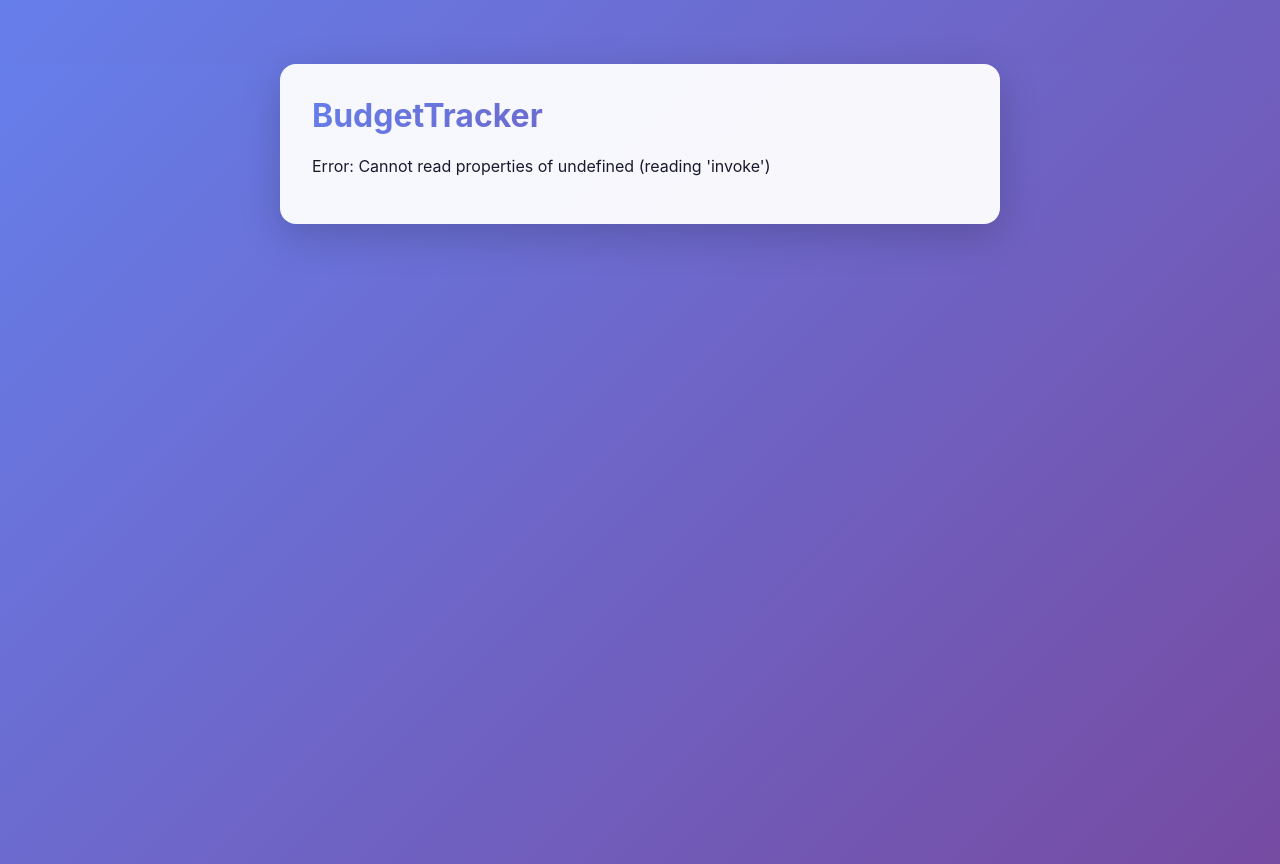
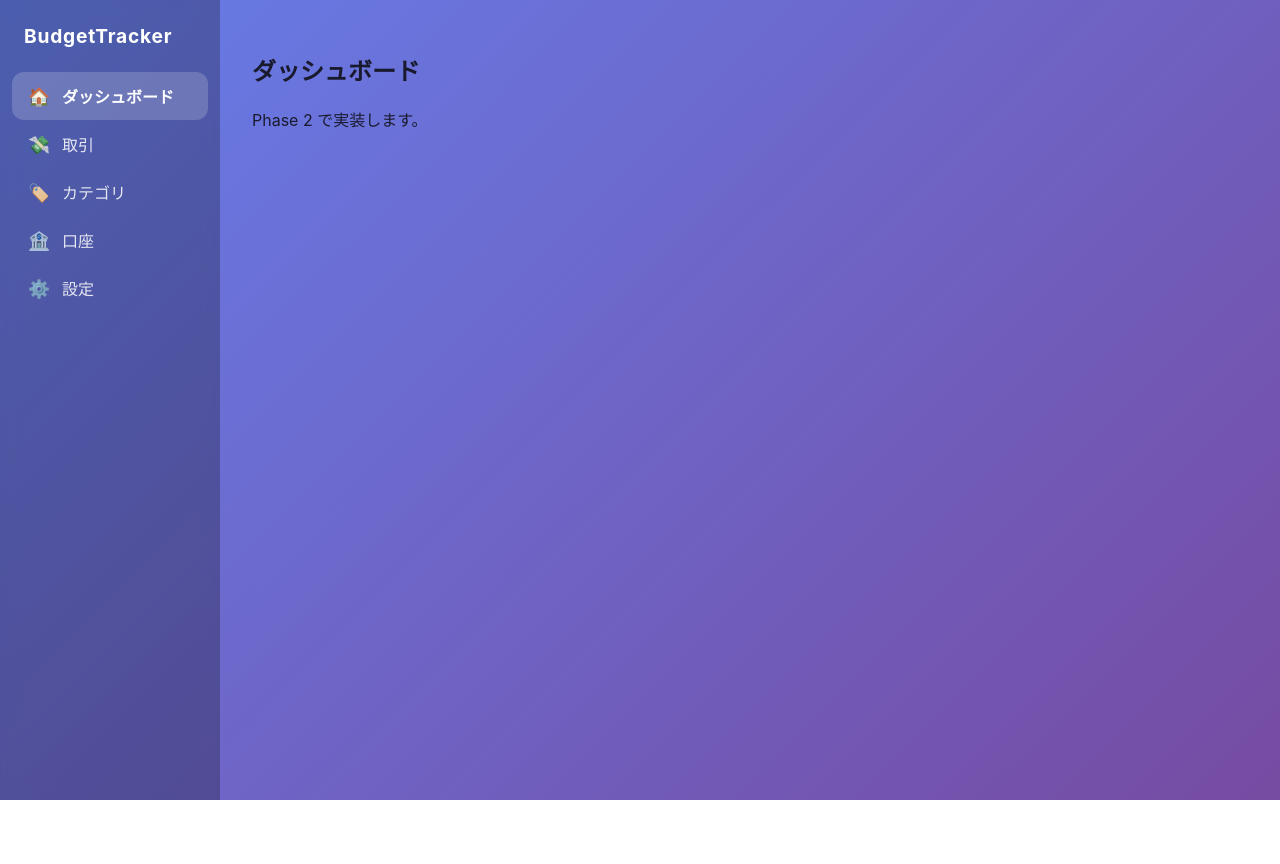
Before and after one commit to SilentMalachite/BudgetTracker, a Svelte app: page / in a window 1280 px wide. After the commit the page ends 800 px from the top, so only its background shows below. Built offline with nearby package versions, Linux system fonts and the light colour scheme.

Commit message:
feat(ui): mount runes-safe router with five placeholder routes

```diff
--- a/package.json
+++ b/package.json
@@ -30,8 +30,7 @@
   },
   "dependencies": {
     "@tauri-apps/api": "^2.1.0",
-    "chart.js": "^4.5.1",
-    "svelte-spa-router": "^4.0.2"
+    "chart.js": "^4.5.1"
   },
   "packageManager": "pnpm@10.13.1"
 }
--- a/src/App.svelte
+++ b/src/App.svelte
@@ -1,45 +1,57 @@
 <script lang="ts">
   import { onMount } from 'svelte';
-  import { getAppInfo, type AppInfo } from './lib/api';
+  import Sidebar from './lib/components/Sidebar.svelte';
+  import Dashboard from './routes/Dashboard.svelte';
+  import Transactions from './routes/Transactions.svelte';
+  import Categories from './routes/Categories.svelte';
+  import Accounts from './routes/Accounts.svelte';
+  import Settings from './routes/Settings.svelte';
 
-  let info = $state<AppInfo | null>(null);
-  let error = $state<string | null>(null);
+  const routePaths = new Set([
+    '/',
+    '/transactions',
+    '/categories',
+    '/accounts',
+    '/settings',
+  ]);
 
-  onMount(async () => {
-    try {
-      info = await getAppInfo();
-    } catch (e) {
-      error = e instanceof Error ? e.message : String(e);
+  function normalizePath(path: string): string {
+    return routePaths.has(path) ? path : '/';
+  }
+
+  let currentPath = $state('/');
+
+  onMount(() => {
+    currentPath = normalizePath(window.location.pathname);
+    const handlePop = () => {
+      currentPath = normalizePath(window.location.pathname);
+    };
+    window.addEventListener('popstate', handlePop);
+    return () => window.removeEventListener('popstate', handlePop);
+  });
+
+  function navigate(path: string) {
+    const next = normalizePath(path);
+    if (window.location.pathname !== next) {
+      window.history.pushState({}, '', next);
     }
-  });
+    currentPath = next;
+  }
 </script>
 
-<main>
-  <h1>BudgetTracker</h1>
-  {#if info}
-    <p data-testid="schema-version">Schema version: {info.schema_version}</p>
-    <p data-testid="db-path">DB: {info.db_path}</p>
-  {:else if error}
-    <p data-testid="error">Error: {error}</p>
-  {:else}
-    <p data-testid="loading">Loading…</p>
-  {/if}
-</main>
-
-<style>
-  main {
-    max-width: 720px;
-    margin: 4rem auto;
-    padding: 2rem;
-    background: var(--card-bg);
-    border-radius: 16px;
-    box-shadow: 0 12px 40px rgba(0, 0, 0, 0.18);
-  }
-  h1 {
-    margin-top: 0;
-    background: linear-gradient(135deg, var(--bg-grad-start), var(--bg-grad-end));
-    -webkit-background-clip: text;
-    background-clip: text;
-    color: transparent;
-  }
-</style>
+<div class="app-shell">
+  <Sidebar {currentPath} {navigate} />
+  <main class="app-main">
+    {#if currentPath === '/transactions'}
+      <Transactions />
+    {:else if currentPath === '/categories'}
+      <Categories />
+    {:else if currentPath === '/accounts'}
+      <Accounts />
+    {:else if currentPath === '/settings'}
+      <Settings />
+    {:else}
+      <Dashboard />
+    {/if}
+  </main>
+</div>
--- a/src/lib/components/Sidebar.svelte
+++ b/src/lib/components/Sidebar.svelte
@@ -1,6 +1,4 @@
 <script lang="ts">
-  import { link, location } from 'svelte-spa-router';
-
   const items = [
     { path: '/', label: 'ダッシュボード', icon: '🏠' },
     { path: '/transactions', label: '取引', icon: '💸' },
@@ -13,6 +11,14 @@
     if (path === '/') return current === '/';
     return current.startsWith(path);
   }
+
+  let {
+    currentPath,
+    navigate,
+  }: {
+    currentPath: string;
+    navigate: (path: string) => void;
+  } = $props();
 </script>
 
 <nav class="sidebar" aria-label="Primary navigation">
@@ -22,9 +28,12 @@
       <li>
         <a
           href={item.path}
-          use:link
-          class:active={isActive(item.path, $location)}
+          class:active={isActive(item.path, currentPath)}
           data-testid={`nav-${item.path === '/' ? 'dashboard' : item.path.slice(1)}`}
+          onclick={(event) => {
+            event.preventDefault();
+            navigate(item.path);
+          }}
         >
           <span class="icon" aria-hidden="true">{item.icon}</span>
           <span>{item.label}</span>
--- /dev/null
+++ b/src/routes/Accounts.svelte
@@ -0,0 +1,7 @@
+<script lang="ts">
+</script>
+
+<section>
+  <h1>口座</h1>
+  <p data-testid="page-accounts">Phase 2 で実装します。</p>
+</section>
--- /dev/null
+++ b/src/routes/Categories.svelte
@@ -0,0 +1,7 @@
+<script lang="ts">
+</script>
+
+<section>
+  <h1>カテゴリ</h1>
+  <p data-testid="page-categories">Phase 2 で実装します。</p>
+</section>
--- /dev/null
+++ b/src/routes/Dashboard.svelte
@@ -0,0 +1,7 @@
+<script lang="ts">
+</script>
+
+<section>
+  <h1>ダッシュボード</h1>
+  <p data-testid="page-dashboard">Phase 2 で実装します。</p>
+</section>
--- /dev/null
+++ b/src/routes/Settings.svelte
@@ -0,0 +1,7 @@
+<script lang="ts">
+</script>
+
+<section>
+  <h1>設定</h1>
+  <p data-testid="page-settings">Phase 2 で実装します。</p>
+</section>
--- /dev/null
+++ b/src/routes/Transactions.svelte
@@ -0,0 +1,7 @@
+<script lang="ts">
+</script>
+
+<section>
+  <h1>取引</h1>
+  <p data-testid="page-transactions">Phase 2 で実装します。</p>
+</section>
```
Also changed, not shown: 2 other files (tests, documents, lock files or other folders).
